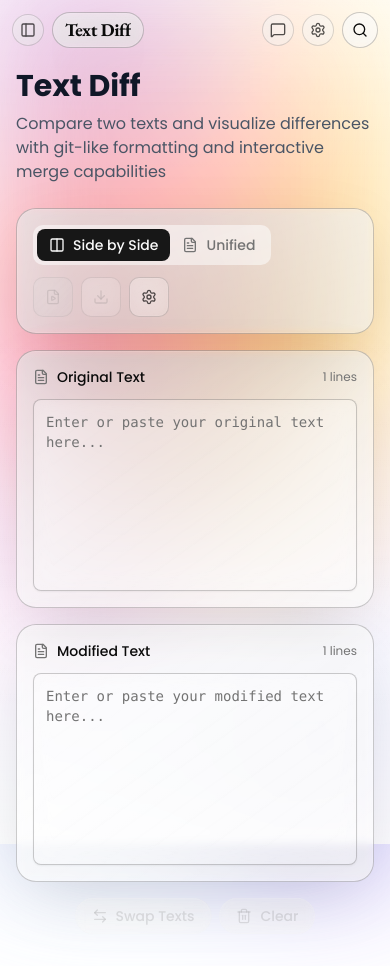
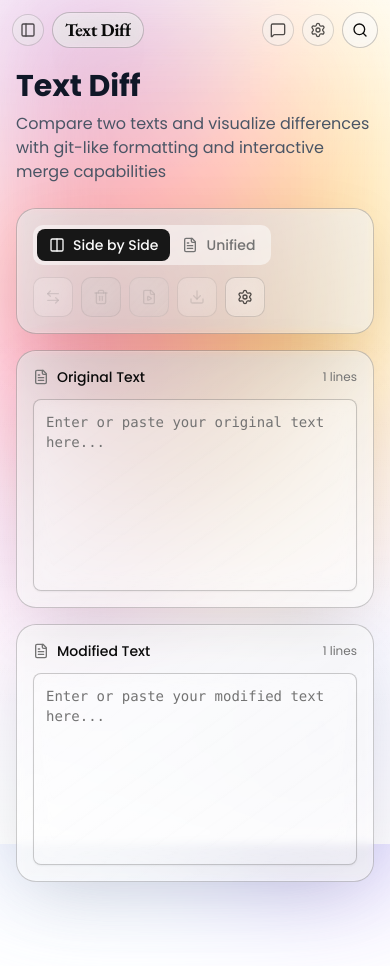
Before and after one commit to jaycho1214/onlineutilities, a Next.js app: page /text-diff in a window 390 px wide. After the commit the page ends 914 px from the top, so only its background shows below. Built offline with nearby package versions, Linux system fonts and the light colour scheme.

Commit message:
refactor: add swap and clear actions to TextDiffControls and remove redundant buttons from TextDiffInputArea

```diff
--- a/src/features/text-diff/components/text-diff-controls.tsx
+++ b/src/features/text-diff/components/text-diff-controls.tsx
@@ -8,7 +8,15 @@ import {
   ButtonGroupItem,
 } from "@/features/shared/ui/button-group";
 import { ActionButton } from "@/features/shared/ui/action-button";
-import { Columns2, FileText, Settings, Download, FilePlay } from "lucide-react";
+import {
+  Columns2,
+  FileText,
+  Settings,
+  Download,
+  FilePlay,
+  ArrowLeftRight,
+  Trash2,
+} from "lucide-react";
 import { useTextDiff } from "../lib/text-diff-context";
 
 interface TextDiffControlsProps {
@@ -21,7 +29,8 @@ export function TextDiffControls({
   onExportClick,
 }: TextDiffControlsProps) {
   const t = useTranslations("TextDiff");
-  const { state, setViewMode, computeDiff } = useTextDiff();
+  const { state, setViewMode, computeDiff, swapTexts, clearAll } =
+    useTextDiff();
 
   const handleComputeDiff = () => {
     computeDiff();
@@ -51,6 +60,24 @@ export function TextDiffControls({
 
         {/* Right side - Action buttons */}
         <div className="flex flex-wrap gap-2">
+          <ActionButton
+            icon={<ArrowLeftRight className="size-4" />}
+            onClick={swapTexts}
+            disabled={!state.originalText && !state.modifiedText}
+            variant="outline"
+            size="lg"
+            tooltip={t("actions.swap")}
+          />
+
+          <ActionButton
+            icon={<Trash2 className="size-4" />}
+            onClick={clearAll}
+            disabled={!state.originalText && !state.modifiedText}
+            variant="destructive"
+            size="lg"
+            tooltip={t("actions.clear")}
+          />
+
           <ActionButton
             icon={<FilePlay className="size-4" />}
             onClick={handleComputeDiff}
--- a/src/features/text-diff/components/text-diff-input-area.tsx
+++ b/src/features/text-diff/components/text-diff-input-area.tsx
@@ -3,15 +3,13 @@
 import React from "react";
 import { useTranslations } from "next-intl";
 import { GlassSurface } from "@/features/shared/ui/glass-surface";
-import { Button } from "@/features/shared/ui/button";
 import { Textarea } from "@/features/shared/ui/textarea";
-import { ArrowLeftRight, FileText, Trash2 } from "lucide-react";
+import { FileText } from "lucide-react";
 import { useTextDiff } from "../lib/text-diff-context";
 
 export function TextDiffInputArea() {
   const t = useTranslations("TextDiff");
-  const { state, setOriginalText, setModifiedText, swapTexts, clearAll } =
-    useTextDiff();
+  const { state, setOriginalText, setModifiedText } = useTextDiff();
 
   return (
     <div className="grid grid-cols-1 md:grid-cols-2 gap-4">
@@ -54,28 +52,6 @@ export function TextDiffInputArea() {
           spellCheck={false}
         />
       </GlassSurface>
-
-      {/* Action Buttons */}
-      <div className="md:col-span-2 flex justify-center gap-2">
-        <Button
-          onClick={swapTexts}
-          variant="outline"
-          className="h-9 px-4"
-          disabled={!state.originalText && !state.modifiedText}
-        >
-          <ArrowLeftRight className="size-4" />
-          {t("actions.swap")}
-        </Button>
-        <Button
-          onClick={clearAll}
-          variant="outline"
-          className="h-9 px-4"
-          disabled={!state.originalText && !state.modifiedText}
-        >
-          <Trash2 className="size-4" />
-          {t("actions.clear")}
-        </Button>
-      </div>
     </div>
   );
 }
```
